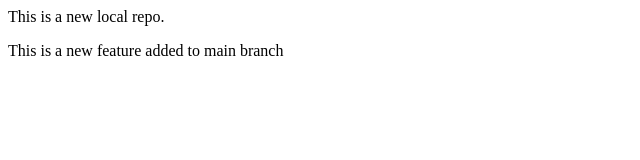
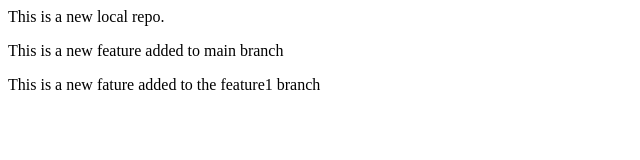
Before and after one commit to Sid-Githubbb/localrepo, a plain HTML site: page index.html in a window 1280 px wide. Shown: the whole page, without its empty margins (0-640 px from the left). Drawn offline with Linux system fonts and the light colour scheme.

Commit message:
Add new feature to feature1

```diff
--- a/index.html
+++ b/index.html
@@ -1,2 +1,3 @@
 <p>This is a new local repo.</p>
 <p>This is a new feature added to main branch</p>
+<p>This is a new fature added to the feature1 branch</p>
```
